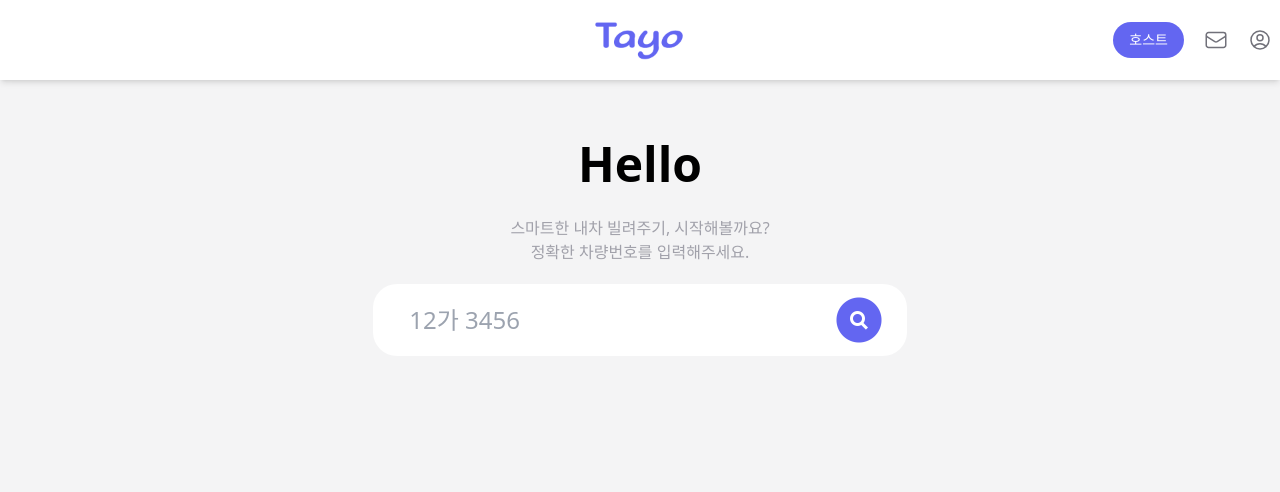
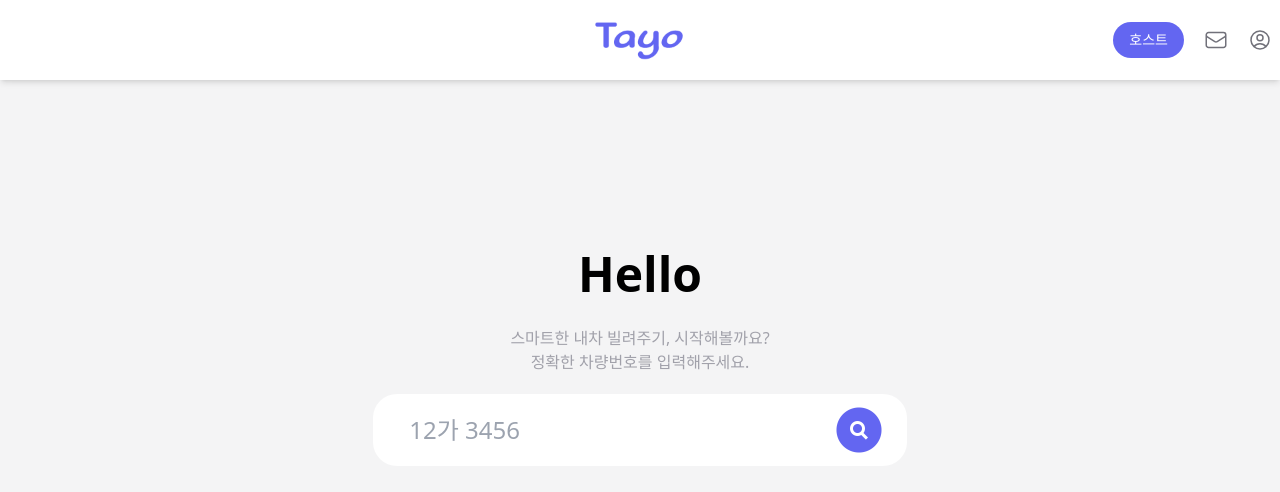
Before and after one commit to softeerbootcamp-3rd/Team9-HexaCore, a React (Vite) app in the folder client/: page /hosts/register in a window 1280 px wide. Shown: the top 492 px of the page. Built offline with nearby package versions, Linux system fonts and the light colour scheme.

Commit message:
refactor(#46): 호스트 등록 차량 번호 입력 화면 레이아웃 수정
위쪽에 붙어 있는것 같아 가운데로 조금 내렸습니다.

```diff
--- a/client/src/pages/hosts/HostRegister.tsx
+++ b/client/src/pages/hosts/HostRegister.tsx
@@ -122,24 +122,6 @@ function HostRegister() {
     // TODO: 외부 위치 정보 API를 활용해서 위치 정보를 갱신한다.
   };
 
-  const CarNumberForm = (
-    <>
-      <h1 className="my-7 text-center text-5xl font-semibold">{'Hello'}</h1>
-      <div className="my-5">
-        <h4 className="text-center text-background-400">{'스마트한 내차 빌려주기, 시작해볼까요?'}</h4>
-        <h4 className="text-center text-background-400">{'정확한 차량번호를 입력해주세요.'}</h4>
-      </div>
-      <form method="POST" action="https://datahub-dev.scraping.co.kr/assist/common/carzen/CarAllInfoInquiry" onSubmit={onSubmitCheckCarNumber}>
-        <div className="flex justify-center">
-          <div className="flex w-5/12 items-center justify-between rounded-3xl bg-white px-6 py-2">
-            <input className="w-full p-3 text-2xl focus:outline-none" name="REGINUMBER" type="text" placeholder="12가 3456" />
-            <input type="image" src="/search-button.png" width={48} height={48} />
-          </div>
-        </div>
-      </form>
-    </>
-  );
-
   const HostRegisterForm = (
     <>
       <div className="flex min-w-full flex-col justify-center">
@@ -242,7 +224,26 @@ function HostRegister() {
   );
 
   if (isCarNumberConfirmed) return HostRegisterForm;
-  return CarNumberForm;
+  return (
+    <div className="flex flex-col h-full">
+      <div className="h-1/5" />
+      <div>
+        <h1 className="mb-7 text-center text-5xl font-semibold">{'Hello'}</h1>
+        <div className="my-5">
+          <h4 className="text-center text-background-400">{'스마트한 내차 빌려주기, 시작해볼까요?'}</h4>
+          <h4 className="text-center text-background-400">{'정확한 차량번호를 입력해주세요.'}</h4>
+        </div>
+        <form method="POST" action="https://datahub-dev.scraping.co.kr/assist/common/carzen/CarAllInfoInquiry" onSubmit={onSubmitCheckCarNumber}>
+          <div className="flex justify-center">
+            <div className="flex w-5/12 items-center justify-between rounded-3xl bg-white px-6 py-2">
+              <input className="w-full p-3 text-2xl focus:outline-none" name="REGINUMBER" type="text" placeholder="12가 3456" />
+              <input type="image" src="/search-button.png" width={48} height={48} />
+            </div>
+          </div>
+        </form>
+      </div>
+    </div>
+  );
 }
 
 export default HostRegister;
```
